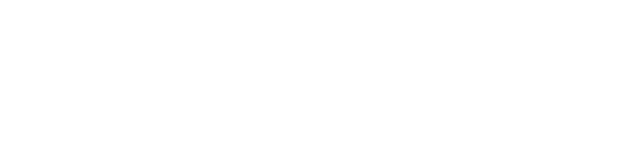
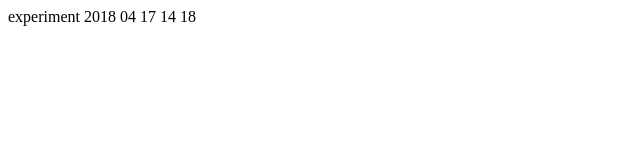
Before and after one commit to m2rv1nl33/MarinaSp2018, a plain HTML site: page index.html in a window 1280 px wide. Shown: the whole page, without its empty margins (0-640 px from the left). Drawn offline with Linux system fonts and the light colour scheme.

Commit message:
Update and rename untitled-1.htm to index.html

```diff
--- a/untitled-1.htm
+++ b/index.html
@@ -2,9 +2,10 @@
 <html xmlns="http://www.w3.org/1999/xhtml">
 <head>
 <meta http-equiv="Content-Type" content="text/html; charset=utf-8" />
-<title>Untitled Document</title>
+<title>GitHub-20180417</title>
 </head>
 
 <body>
+  experiment 2018 04 17 14 18
 </body>
 </html>
```
